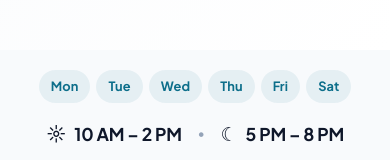
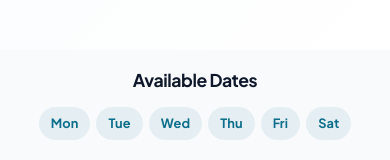
Before and after one commit to biswarup14/DocWebapp, a React (Vite) app: page / in a window 390 px wide. Shown: the part 590-750 px from the top of the page. Built offline with nearby package versions, Linux system fonts and the light colour scheme; no server answers.

Commit message:
minor ui changes

```diff
--- a/src/pages/Home/Home.jsx
+++ b/src/pages/Home/Home.jsx
@@ -56,6 +56,7 @@ export default function Home() {
 
       <section className={styles.timingsBar}>
         <div className={`container ${styles.timingsBarInner}`}>
+          <h2 className={styles.timingsTitle}>Available Dates</h2>
           <div className={styles.timingsLeft}>
             <div className={styles.timingsDays}>
               {['Mon', 'Tue', 'Wed', 'Thu', 'Fri', 'Sat'].map((day) => (
--- a/src/pages/Home/Home.module.css
+++ b/src/pages/Home/Home.module.css
@@ -155,6 +155,14 @@
   flex-wrap: wrap;
 }
 
+.timingsTitle {
+  font-family: var(--font-heading);
+  font-size: 1rem;
+  font-weight: 700;
+  color: var(--color-text);
+  white-space: nowrap;
+}
+
 .timingsLeft {
   display: flex;
   align-items: center;
@@ -218,6 +226,10 @@
     text-align: center;
     flex-direction: column;
     gap: 16px;
+  }
+
+  .timingsTitle {
+    font-size: 1.1rem;
   }
 
   .timingsDays {
```
